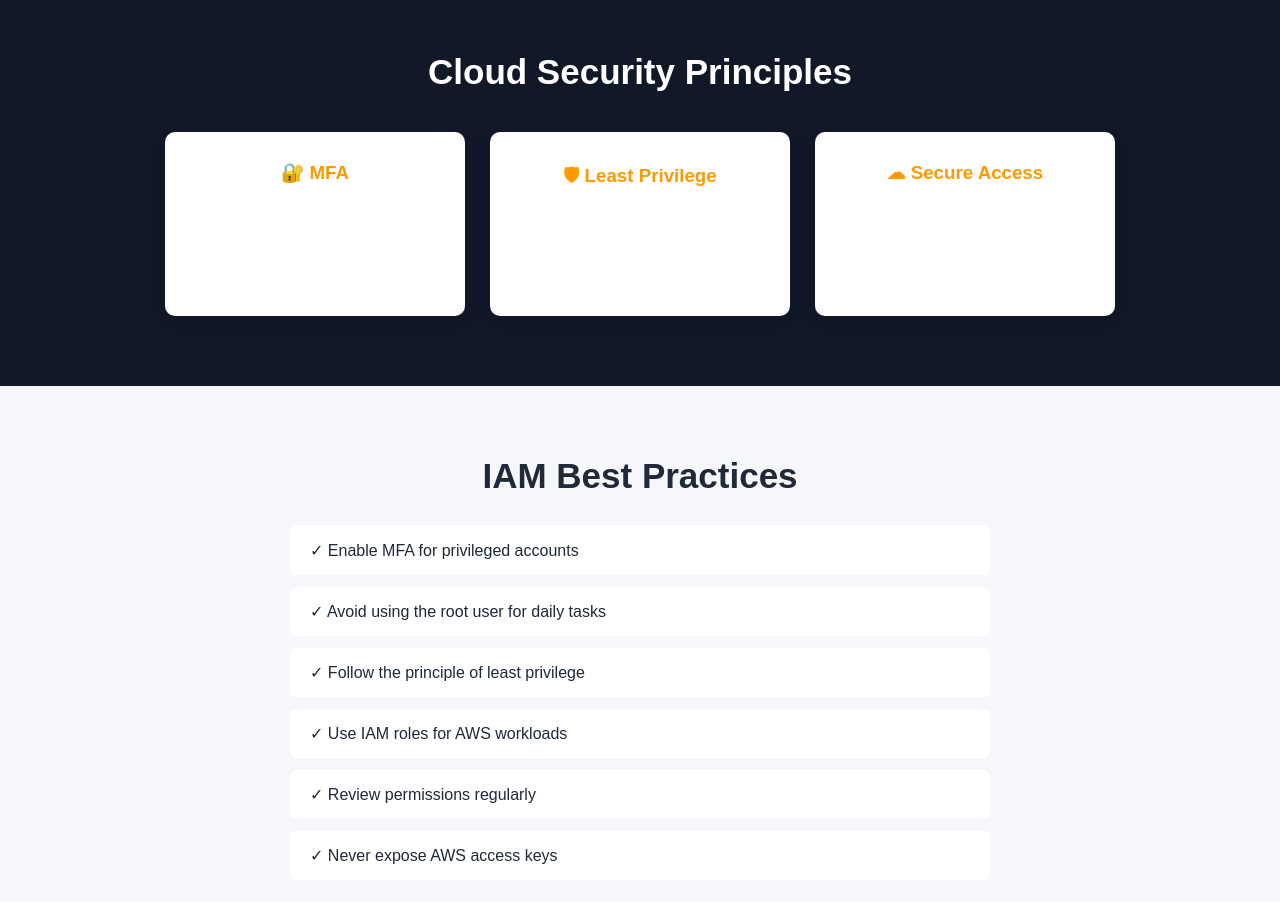
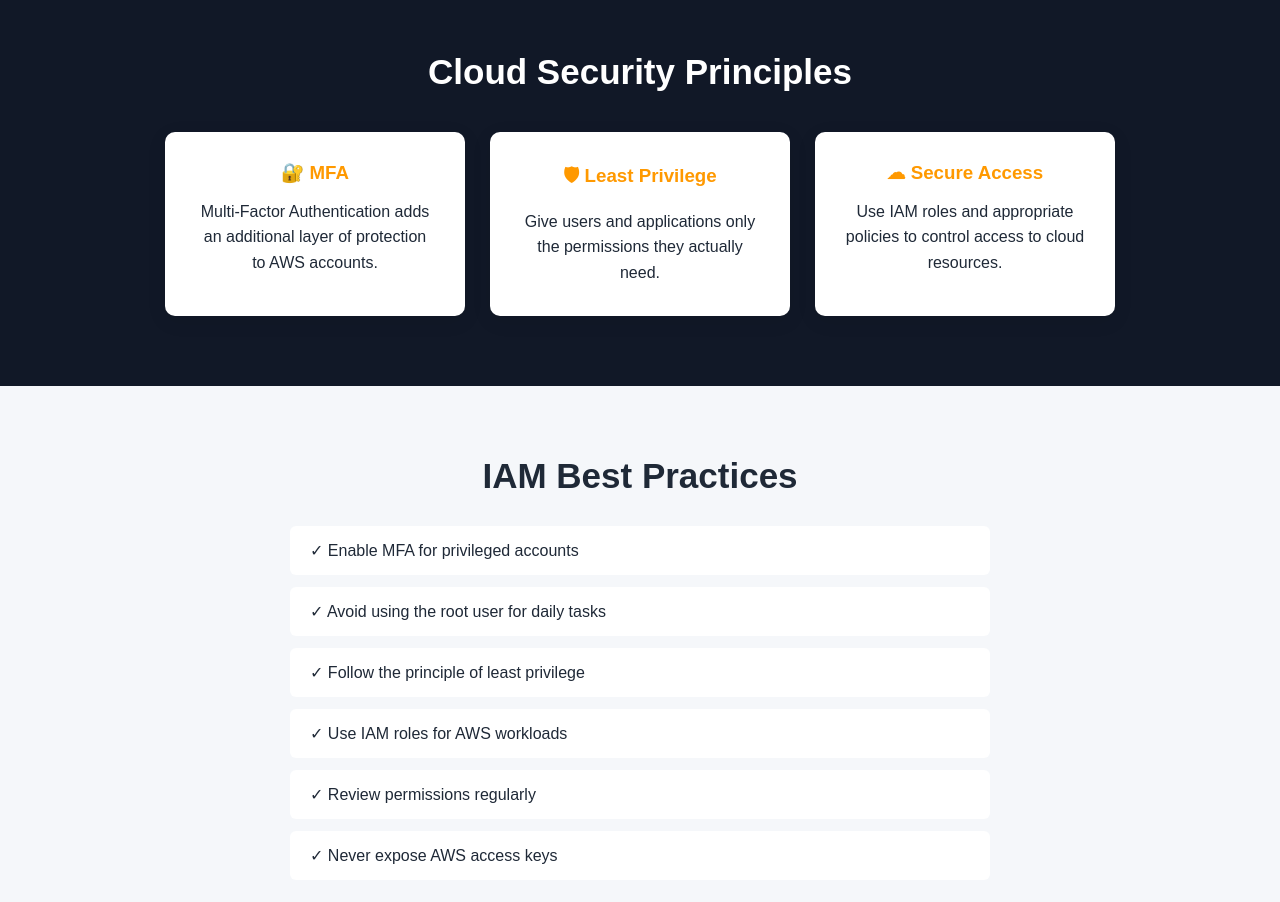
Before and after one commit to yuvraj0102/aws-cloud-security-project, a plain HTML site: page index.html in a window 1280 px wide. Shown: the part 1080-1982 px from the top of the page. Drawn offline with Linux system fonts and the light colour scheme.

Commit message:
Fix cloud security card text visibility
Add styles for card elements within dark sections.

```diff
--- a/style.css
+++ b/style.css
@@ -122,6 +122,13 @@ nav a {
     background: #111827;
     color: white;
 }
+.dark-section .card {
+    color: #1f2937;
+}
+
+.dark-section .card p {
+    color: #1f2937;
+}
 
 .best-practices {
     max-width: 700px;
```
